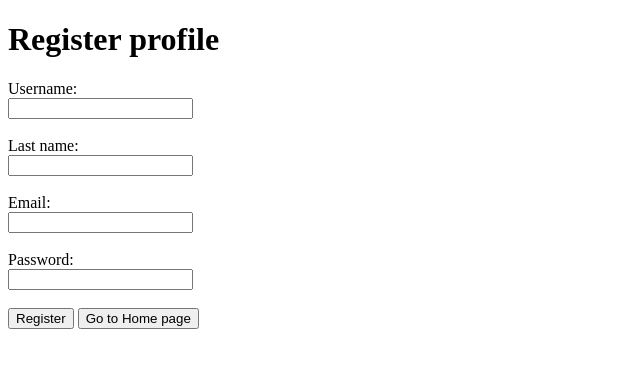
After one commit to mishko-misha/Movies, a Flask app: page /auth/register in a window 1280 px wide. The commit adds this page. Shown: the top 368 px of the page, without its empty margins (0-640 px from the left). Run offline with Flask 3, Linux system fonts and the light colour scheme.

Commit message:
- created structure for Blueprints   auth folder has classes as:     - __init__.py,     - routes.py and added /register, /login methods,     - created templates and moved login.html, register.html, - app.py call /register and /login from blueprints - refactored methods /register, /login and files login.html, register.html - added validations, redirects

```diff
--- a/app.py
+++ b/app.py
@@ -1,22 +1,16 @@
-from flask import Flask,render_template
+import os
+
+from flask import Flask, render_template
+from auth import auth_bp
 
 app = Flask(__name__)
+app.secret_key = os.urandom(24)
+app.register_blueprint(auth_bp, url_prefix='/auth')
 
 
 @app.route('/')
 def main_page():
     return render_template('index.html')
-
-
-@app.route('/register', methods=['GET', 'POST'])
-def user_register():
-    return render_template('register.html')
-
-
-@app.route('/login', methods=['GET','POST'])
-def user_login():
-    return render_template('login.html')
-
 
 @app.route('/logout', methods=['GET'])
 def user_logout():
--- /dev/null
+++ b/auth/__init__.py
@@ -0,0 +1,5 @@
+from flask import Blueprint
+
+auth_bp = Blueprint('auth', __name__, template_folder='templates')
+
+from . import routes
--- /dev/null
+++ b/auth/routes.py
@@ -0,0 +1,77 @@
+from flask import render_template, request, redirect, url_for, flash, session, get_flashed_messages
+from . import auth_bp
+
+@auth_bp.route('/register', methods=['GET', 'POST'])
+def user_register():
+    if request.method == 'POST':
+        username = request.form.get('username', '').strip()
+        lastname = request.form.get('lastname', '').strip()
+        email = request.form.get('email', '').strip()
+        password = request.form.get('password', '')
+
+        errors = {}
+
+        if not username:
+            errors['username'] = 'Username is required.'
+        if not lastname:
+            errors['lastname'] = 'Last name is required.'
+        if not email or '@' not in email:
+            errors['email'] = 'A valid email is required.'
+        if not password or len(password) < 6:
+            errors['password'] = 'Password must be at least 6 characters long.'
+
+        if errors:
+            flash(errors, 'error')
+            session['form_data'] = {'username': username, 'lastname': lastname, 'email': email}
+            return redirect(url_for('auth.user_register'))
+
+        flash('Registration successful! Please log in.', 'success')
+        return redirect(url_for('auth.user_login'))
+
+    flashed = get_flashed_messages(with_categories=True)
+    errors = next((msg for cat, msg in flashed if cat == 'error'), None)
+    success = next((msg for cat, msg in flashed if cat == 'success'), None)
+    form_data = session.pop('form_data', {})
+
+    return render_template(
+        'register.html',
+        errors=errors,
+        username=form_data.get('username', ''),
+        lastname=form_data.get('lastname', ''),
+        email=form_data.get('email', ''),
+        success=success
+    )
+
+@auth_bp.route('/login', methods=['GET','POST'])
+def user_login():
+    if request.method == 'POST':
+        username = request.form.get('username', '').strip()
+        password = request.form.get('password', '')
+
+        errors = {}
+
+        if not username:
+            errors['username'] = 'Username is required.'
+        if not password:
+            errors['password'] = 'Password is required.'
+
+        if errors:
+            flash(errors, 'error')
+            session['form_data'] = {'username': username, 'password': password}
+            return redirect(url_for('auth.user_login'))
+
+        flash('Login successful!', 'success')
+        return redirect(url_for('main_page'))
+
+    flashed = get_flashed_messages(with_categories=True)
+    errors = next((msg for cat, msg in flashed if cat == 'error'), None)
+    success = next((msg for cat, msg in flashed if cat == 'success'), None)
+    form_data = session.pop('form_data', {})
+
+    return render_template(
+        'login.html',
+        errors=errors,
+        username=form_data.get('username', ''),
+        password=form_data.get('password', ''),
+        success=success
+    )
--- /dev/null
+++ b/auth/templates/register.html
@@ -0,0 +1,36 @@
+<!doctype html>
+<html>
+<head>
+  <meta charset="utf-8">
+  <title>Register</title>
+  <style>.error{color:#b00}</style>
+</head>
+<body>
+<h1>Register profile</h1>
+
+<form method="post" action="{{ url_for('auth.user_register') }}">
+  <label for="username">Username:</label><br>
+  <input type="text" id="username" name="username" value="{{ username|default('') }}"><br>
+  {% if errors and errors.get('username') %}<div class="error">{{ errors.get('username') }}</div>{% endif %}
+  <br>
+
+  <label for="lastname">Last name:</label><br>
+  <input type="text" id="lastname" name="lastname" value="{{ lastname|default('') }}"><br>
+  {% if errors and errors.get('lastname') %}<div class="error">{{ errors.get('lastname') }}</div>{% endif %}
+  <br>
+
+  <label for="email">Email:</label><br>
+  <input type="text" id="email" name="email" value="{{ email|default('') }}"><br>
+  {% if errors and errors.get('email') %}<div class="error">{{ errors.get('email') }}</div>{% endif %}
+  <br>
+
+  <label for="password">Password:</label><br>
+  <input type="password" id="password" name="password"><br>
+  {% if errors and errors.get('password') %}<div class="error">{{ errors.get('password') }}</div>{% endif %}
+  <br>
+
+  <input type="submit" value="Register">
+  <button type="button" onclick="window.location.href='{{ url_for('main_page') }}'">Go to Home page</button>
+</form>
+</body>
+</html>
--- a/templates/index.html
+++ b/templates/index.html
@@ -8,12 +8,12 @@
     <h1>Movie Home Page</h1>
     <nav>
       <button type="button" class="btn"
-        onclick="window.location.href='{{ url_for('user_login') }}'">
+        onclick="window.location.href='{{ url_for('auth.user_login') }}'">
         Go to Login
       </button>
 
       <button type="button" class="btn"
-        onclick="window.location.href='{{ url_for('user_register') }}'">
+        onclick="window.location.href='{{ url_for('auth.user_register') }}'">
         Go to Register
       </button>
     </nav>
```
Also changed, not shown: auth/templates/login.html (added, +27 -0 lines), templates/login.html (deleted, +0 -8 lines), templates/register.html (deleted, +0 -12 lines).
